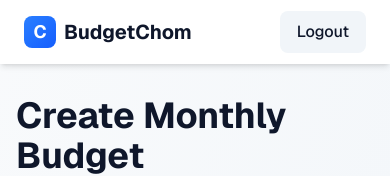
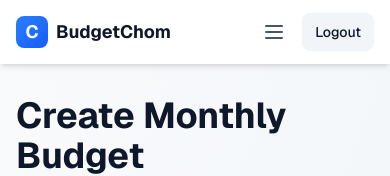
Before and after one commit to RynoGz/budgeting_app, a Next.js app: page /create-budget in a window 390 px wide. Shown: the top 176 px of the page. Built offline with nearby package versions, Linux system fonts and the light colour scheme; no server answers.

Commit message:
Fixed nav problem on mobile

```diff
--- a/src/components/Navbar.tsx
+++ b/src/components/Navbar.tsx
@@ -1,76 +1,160 @@
 "use client";
 
 import { useRouter } from "next/navigation";
+import { useEffect, useState } from "react";
 import { supabase } from "@/lib/supabase";
+
+interface BeforeInstallPromptEvent extends Event {
+  prompt: () => Promise<void>;
+  userChoice: Promise<{ outcome: string }>;
+}
 
 export default function Navbar() {
   const router = useRouter();
+  const [isMenuOpen, setIsMenuOpen] = useState(false);
+  const [deferredPrompt, setDeferredPrompt] = useState<BeforeInstallPromptEvent | null>(null);
+  const [showInstallButton, setShowInstallButton] = useState(false);
+
+  useEffect(() => {
+    const handleBeforeInstallPrompt = (e: Event) => {
+      e.preventDefault();
+      setDeferredPrompt(e as BeforeInstallPromptEvent);
+      setShowInstallButton(true);
+    };
+
+    window.addEventListener("beforeinstallprompt", handleBeforeInstallPrompt);
+
+    return () => {
+      window.removeEventListener("beforeinstallprompt", handleBeforeInstallPrompt);
+    };
+  }, []);
 
   async function handleLogout() {
     await supabase.auth.signOut();
     router.push("/login");
   }
 
+  async function handleInstall() {
+    if (deferredPrompt) {
+      deferredPrompt.prompt();
+      const { outcome } = await deferredPrompt.userChoice;
+      if (outcome === "accepted") {
+        setDeferredPrompt(null);
+        setShowInstallButton(false);
+      }
+    }
+  }
+
   return (
     <nav className="bg-white dark:bg-slate-800 shadow-md sticky top-0 z-50">
-      <div className="max-w-7xl mx-auto px-6 h-16 flex items-center justify-between">
+      <div className="max-w-7xl mx-auto px-4 sm:px-6 h-16 flex items-center justify-between">
 
-        <div className="flex items-center gap-8">
-
+        <div className="flex items-center gap-4 sm:gap-8">
           <div className="flex items-center gap-2">
             <div className="w-8 h-8 rounded-lg bg-linear-to-br from-blue-500 to-blue-600 flex items-center justify-center text-white font-bold text-lg">
               C
             </div>
-            <h1 className="text-xl font-bold text-slate-900 dark:text-white">
+            <h1 className="text-lg sm:text-xl font-bold text-slate-900 dark:text-white">
               BudgetChom
             </h1>
           </div>
 
-          <div className="hidden sm:flex items-center gap-6">
+          {/* Desktop Navigation */}
+          <div className="hidden md:flex items-center gap-6">
             <button
-              onClick={() =>
-                router.push("/dashboard")
-              }
-              className="text-slate-600 dark:text-slate-300 hover:text-blue-600 dark:hover:text-blue-400 font-medium transition-colors"
+              onClick={() => router.push("/dashboard")}
+              className="text-slate-600 dark:text-slate-300 hover:text-blue-600 dark:hover:text-blue-400 font-medium transition-colors text-sm"
             >
               Dashboard
             </button>
-
             <button
-              onClick={() =>
-                router.push("/history")
-              }
-              className="text-slate-600 dark:text-slate-300 hover:text-blue-600 dark:hover:text-blue-400 font-medium transition-colors"
+              onClick={() => router.push("/history")}
+              className="text-slate-600 dark:text-slate-300 hover:text-blue-600 dark:hover:text-blue-400 font-medium transition-colors text-sm"
             >
               History
             </button>
-
             <button
-              onClick={() =>
-                router.push("/create-budget")
-              }
-              className="text-slate-600 dark:text-slate-300 hover:text-blue-600 dark:hover:text-blue-400 font-medium transition-colors"
+              onClick={() => router.push("/create-budget")}
+              className="text-slate-600 dark:text-slate-300 hover:text-blue-600 dark:hover:text-blue-400 font-medium transition-colors text-sm"
             >
               Create Budget
             </button>
           </div>
-
         </div>
 
+        {/* Right side - Actions */}
+        <div className="flex items-center gap-2 sm:gap-3">
+          {/* Mobile Navigation Menu */}
+          <div className="md:hidden relative">
+            <button
+              onClick={() => setIsMenuOpen(!isMenuOpen)}
+              className="p-2 text-slate-600 dark:text-slate-300 hover:text-blue-600 dark:hover:text-blue-400 transition-colors"
+              aria-label="Toggle menu"
+            >
+              <svg className="w-6 h-6" fill="none" stroke="currentColor" viewBox="0 0 24 24">
+                {isMenuOpen ? (
+                  <path strokeLinecap="round" strokeLinejoin="round" strokeWidth={2} d="M6 18L18 6M6 6l12 12" />
+                ) : (
+                  <path strokeLinecap="round" strokeLinejoin="round" strokeWidth={2} d="M4 6h16M4 12h16M4 18h16" />
+                )}
+              </svg>
+            </button>
+
+            {/* Mobile Menu Dropdown */}
+            {isMenuOpen && (
+              <div className="absolute right-0 mt-2 w-48 bg-white dark:bg-slate-700 rounded-lg shadow-lg py-2 z-10">
+                <button
+                  onClick={() => {
+                    router.push("/dashboard");
+                    setIsMenuOpen(false);
+                  }}
+                  className="w-full text-left px-4 py-2 text-slate-600 dark:text-slate-300 hover:text-blue-600 dark:hover:text-blue-400 hover:bg-slate-100 dark:hover:bg-slate-600 transition-colors"
+                >
+                  Dashboard
+                </button>
+                <button
+                  onClick={() => {
+                    router.push("/history");
+                    setIsMenuOpen(false);
+                  }}
+                  className="w-full text-left px-4 py-2 text-slate-600 dark:text-slate-300 hover:text-blue-600 dark:hover:text-blue-400 hover:bg-slate-100 dark:hover:bg-slate-600 transition-colors"
+                >
+                  History
+                </button>
+                <button
+                  onClick={() => {
+                    router.push("/create-budget");
+                    setIsMenuOpen(false);
+                  }}
+                  className="w-full text-left px-4 py-2 text-slate-600 dark:text-slate-300 hover:text-blue-600 dark:hover:text-blue-400 hover:bg-slate-100 dark:hover:bg-slate-600 transition-colors"
+                >
+                  Create Budget
+                </button>
+              </div>
+            )}
+          </div>
+
+          {/* Install Button */}
+          {showInstallButton && (
+            <button
+              onClick={handleInstall}
+              className="hidden sm:inline-flex items-center gap-2 px-3 py-2 rounded-lg bg-blue-50 dark:bg-blue-900/20 text-blue-600 dark:text-blue-400 hover:bg-blue-100 dark:hover:bg-blue-900/30 font-medium transition-colors text-sm"
+            >
+              <svg className="w-4 h-4" fill="none" stroke="currentColor" viewBox="0 0 24 24">
+                <path strokeLinecap="round" strokeLinejoin="round" strokeWidth={2} d="M4 16v1a3 3 0 003 3h10a3 3 0 003-3v-1m-4-4l-4 4m0 0l-4-4m4 4V4" />
+              </svg>
+              Download
+            </button>
+          )}
+
+          {/* Logout Button */}
           <button
             onClick={handleLogout}
-          className="
-            px-4 py-2 rounded-lg
-            bg-slate-100 dark:bg-slate-700
-            text-slate-900 dark:text-white
-            hover:bg-red-50 dark:hover:bg-red-900/20
-            hover:text-red-600 dark:hover:text-red-400
-            font-medium transition-all
-            border border-transparent hover:border-red-200 dark:hover:border-red-800
-          "
+            className="px-3 sm:px-4 py-2 rounded-lg bg-slate-100 dark:bg-slate-700 text-slate-900 dark:text-white hover:bg-red-50 dark:hover:bg-red-900/20 hover:text-red-600 dark:hover:text-red-400 font-medium transition-all border border-transparent hover:border-red-200 dark:hover:border-red-800 text-sm sm:text-base"
           >
             Logout
           </button>
+        </div>
 
       </div>
     </nav>
```
Lines whose indentation alone changed are shown as unchanged.
